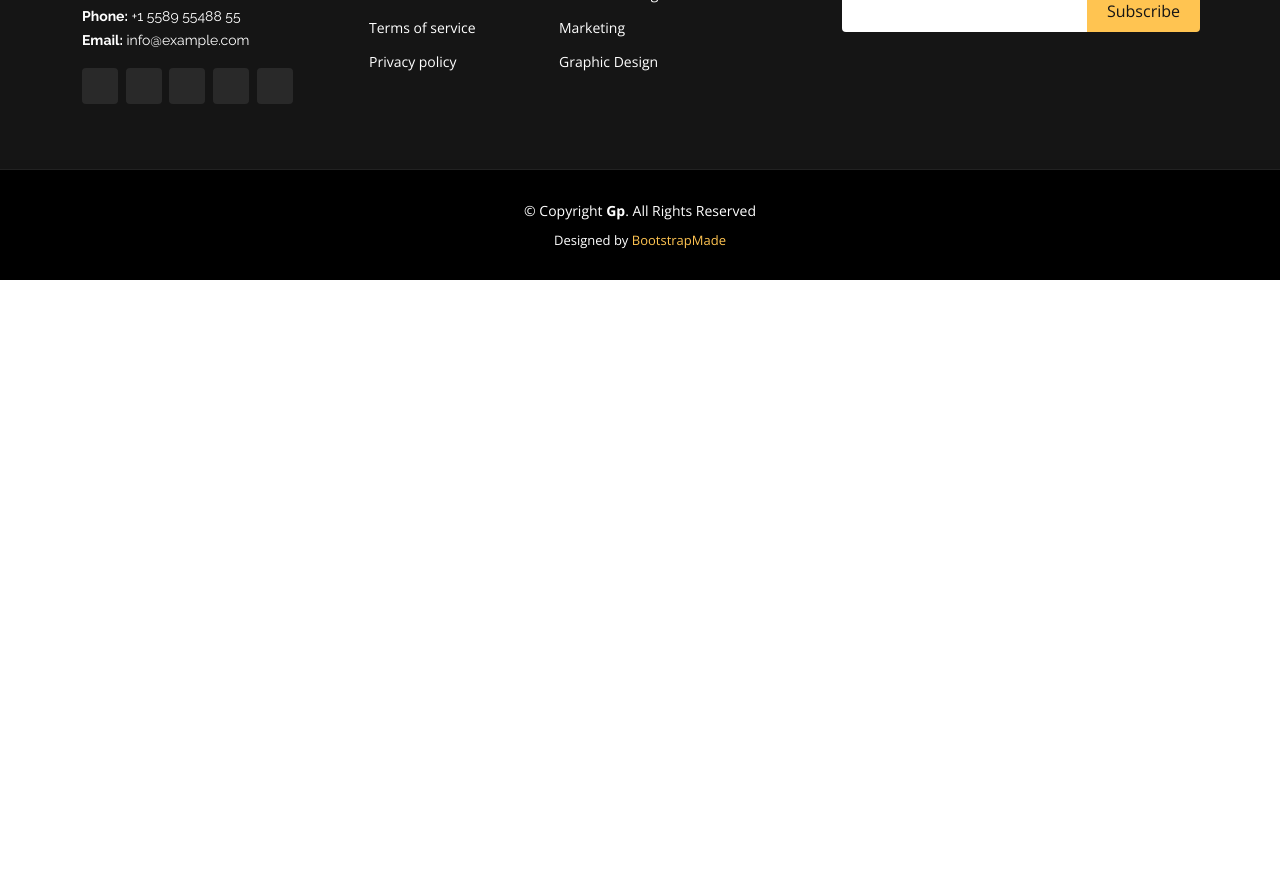
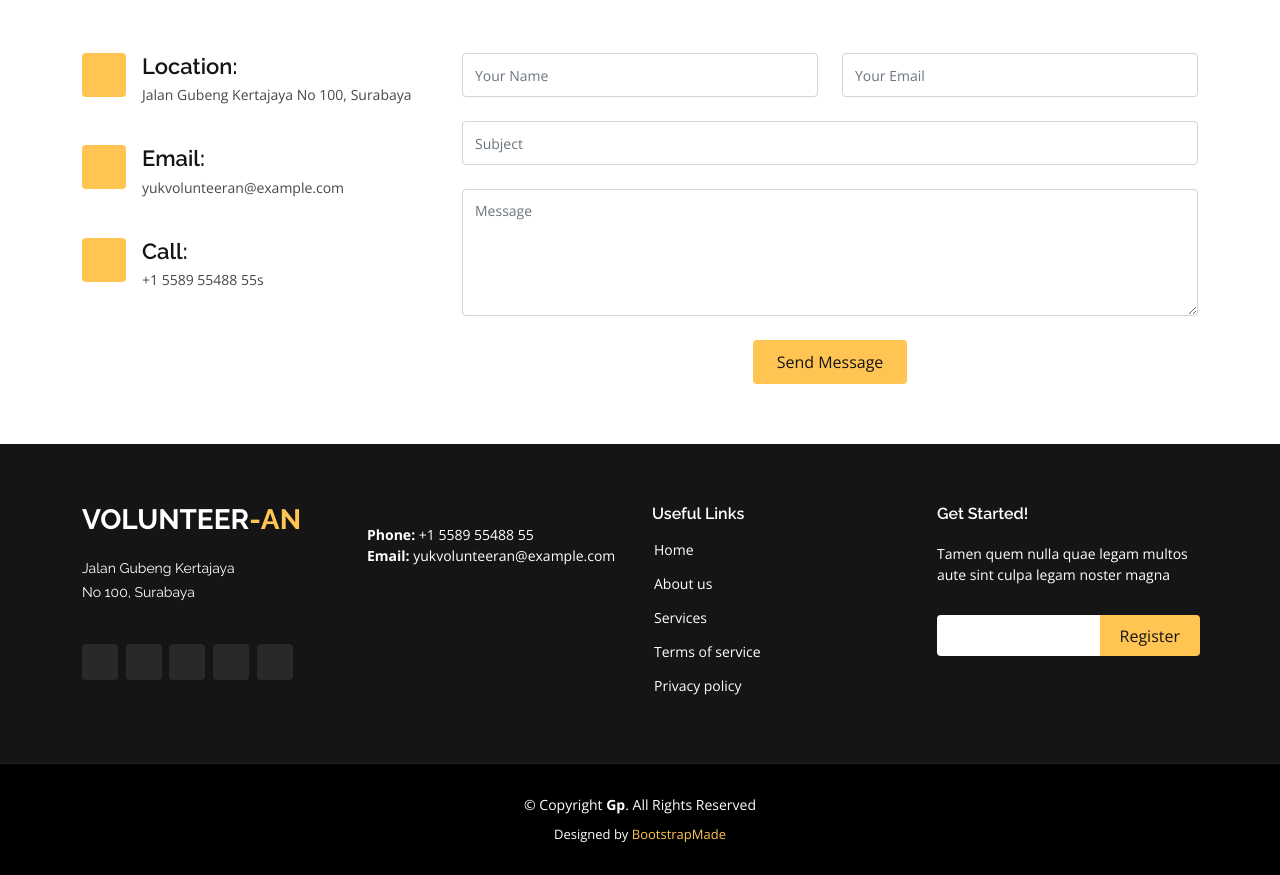
Before and after one commit to meirzaputri/PWBF, a Laravel app: page / in a window 1280 px wide. Shown: the part 2717-3592 px from the top of the page. Before the commit the page ends 2997 px from the top, so only its background shows below. Run offline with Laravel 8, Linux system fonts and the light colour scheme.

Commit message:
progress home
membuat contact us

```diff
--- /dev/null
+++ b/public/css/event.css
@@ -0,0 +1,3 @@
+.bg-cust{
+    background : url('img/events1.png');
+}
--- a/resources/views/partials/about.blade.php
+++ b/resources/views/partials/about.blade.php
@@ -7,20 +7,15 @@
           <img src="img/about.jpg" class="img-fluid" alt="">
         </div>
         <div class="col-lg-6 pt-4 pt-lg-0 order-2 order-lg-1 content" data-aos="fade-right" data-aos-delay="100">
-          <h3>Voluptatem dignissimos provident quasi corporis voluptates sit assumenda.</h3>
+          <h3>About</h3>
           <p class="fst-italic">
-            Lorem ipsum dolor sit amet, consectetur adipiscing elit, sed do eiusmod tempor incididunt ut labore et dolore
-            magna aliqua.
+            <b>Volunteer-an</b> merupakan web yang berfungsi sebagai sarana untuk menyebarkan kegiatan sosial dan beraksi sebagai relawan.
           </p>
           <ul>
             <li><i class="ri-check-double-line"></i> Ullamco laboris nisi ut aliquip ex ea commodo consequat.</li>
             <li><i class="ri-check-double-line"></i> Duis aute irure dolor in reprehenderit in voluptate velit.</li>
             <li><i class="ri-check-double-line"></i> Ullamco laboris nisi ut aliquip ex ea commodo consequat. Duis aute irure dolor in reprehenderit in voluptate trideta storacalaperda mastiro dolore eu fugiat nulla pariatur.</li>
           </ul>
-          <p>
-            Ullamco laboris nisi ut aliquip ex ea commodo consequat. Duis aute irure dolor in reprehenderit in voluptate
-            velit esse cillum dolore eu fugiat nulla pariatur. Excepteur sint occaecat cupidatat non proident
-          </p>
         </div>
       </div>
 
--- a/resources/views/partials/callactions.blade.php
+++ b/resources/views/partials/callactions.blade.php
@@ -5,7 +5,7 @@
       <div class="text-center">
         <h3>Call To Action</h3>
         <p> Duis aute irure dolor in reprehenderit in voluptate velit esse cillum dolore eu fugiat nulla pariatur. Excepteur sint occaecat cupidatat non proident, sunt in culpa qui officia deserunt mollit anim id est laborum.</p>
-        <a class="cta-btn" href="#">Call To Action</a>
+        <a class="cta-btn" href="#">Register Here!</a>
       </div>
 
     </div>
--- /dev/null
+++ b/resources/views/partials/contactus.blade.php
@@ -0,0 +1,70 @@
+<!-- ======= Contact Section ======= -->
+<section id="contact" class="contact">
+    <div class="container" data-aos="fade-up">
+
+      <div class="section-title">
+        <h2>Contact</h2>
+        <p>Contact Us</p>
+      </div>
+
+      <div>
+        <iframe style="border:0; width: 100%; height: 270px;" src="https://www.google.com/maps/embed?pb=!1m18!1m12!1m3!1d15831.028671921358!2d112.76292261475255!3d-7.268451330678553!2m3!1f0!2f0!3f0!3m2!1i1024!2i768!4f13.1!3m3!1m2!1s0x2dd7fa21a3515291%3A0x3edf1522ff735924!2sUniversitas%20Airlangga%20-%20Kampus%20C!5e0!3m2!1sid!2sid!4v1663004219862!5m2!1sid!2sid" frameborder="0" allowfullscreen></iframe>
+      </div>
+
+      <div class="row mt-5">
+
+        <div class="col-lg-4">
+          <div class="info">
+            <div class="address">
+              <i class="bi bi-geo-alt"></i>
+              <h4>Location:</h4>
+              <p>Jalan Gubeng Kertajaya No 100, Surabaya</p>
+            </div>
+
+            <div class="email">
+              <i class="bi bi-envelope"></i>
+              <h4>Email:</h4>
+              <p>yukvolunteeran@example.com</p>
+            </div>
+
+            <div class="phone">
+              <i class="bi bi-phone"></i>
+              <h4>Call:</h4>
+              <p>+1 5589 55488 55s</p>
+            </div>
+
+          </div>
+
+        </div>
+
+        <div class="col-lg-8 mt-5 mt-lg-0">
+
+          <form action="forms/contact.php" method="post" role="form" class="php-email-form">
+            <div class="row">
+              <div class="col-md-6 form-group">
+                <input type="text" name="name" class="form-control" id="name" placeholder="Your Name" required>
+              </div>
+              <div class="col-md-6 form-group mt-3 mt-md-0">
+                <input type="email" class="form-control" name="email" id="email" placeholder="Your Email" required>
+              </div>
+            </div>
+            <div class="form-group mt-3">
+              <input type="text" class="form-control" name="subject" id="subject" placeholder="Subject" required>
+            </div>
+            <div class="form-group mt-3">
+              <textarea class="form-control" name="message" rows="5" placeholder="Message" required></textarea>
+            </div>
+            <div class="my-3">
+              <div class="loading">Loading</div>
+              <div class="error-message"></div>
+              <div class="sent-message">Your message has been sent. Thank you!</div>
+            </div>
+            <div class="text-center"><button type="submit">Send Message</button></div>
+          </form>
+
+        </div>
+
+      </div>
+
+    </div>
+  </section><!-- End Contact Section -->
--- a/resources/views/partials/events.blade.php
+++ b/resources/views/partials/events.blade.php
@@ -8,50 +8,50 @@
       </div>
 
       <div class="row">
-        <div class="col-lg-4 col-md-6 d-flex align-items-stretch" data-aos="zoom-in" data-aos-delay="100">
+        <div class="col-lg-4 col-md-6 d-flex align-items-stretch bg-cust" data-aos="zoom-in" data-aos-delay="100">
           <div class="icon-box">
-            <div class="icon"><i class="bx bxl-dribbble"></i></div>
-            <h4><a href="">Lorem Ipsum</a></h4>
+            {{-- <div class="icon"><i class="bx bxl-dribbble"></i></div> --}}
+            <h4><a href="">Peduli Pendidikan Anak Indonesia</a></h4>
             <p>Voluptatum deleniti atque corrupti quos dolores et quas molestias excepturi</p>
           </div>
         </div>
 
         <div class="col-lg-4 col-md-6 d-flex align-items-stretch mt-4 mt-md-0" data-aos="zoom-in" data-aos-delay="200">
           <div class="icon-box">
-            <div class="icon"><i class="bx bx-file"></i></div>
-            <h4><a href="">Sed ut perspiciatis</a></h4>
+            {{-- <div class="icon"><i class="bx bx-file"></i></div> --}}
+            <h4><a href="">Kindergarten Volunteering</a></h4>
             <p>Duis aute irure dolor in reprehenderit in voluptate velit esse cillum dolore</p>
           </div>
         </div>
 
         <div class="col-lg-4 col-md-6 d-flex align-items-stretch mt-4 mt-lg-0" data-aos="zoom-in" data-aos-delay="300">
           <div class="icon-box">
-            <div class="icon"><i class="bx bx-tachometer"></i></div>
-            <h4><a href="">Magni Dolores</a></h4>
+            {{-- <div class="icon"><i class="bx bx-tachometer"></i></div> --}}
+            <h4><a href="">Tim Trauma Healing</a></h4>
             <p>Excepteur sint occaecat cupidatat non proident, sunt in culpa qui officia</p>
           </div>
         </div>
 
         <div class="col-lg-4 col-md-6 d-flex align-items-stretch mt-4" data-aos="zoom-in" data-aos-delay="100">
           <div class="icon-box">
-            <div class="icon"><i class="bx bx-world"></i></div>
-            <h4><a href="">Nemo Enim</a></h4>
+            {{-- <div class="icon"><i class="bx bx-world"></i></div> --}}
+            <h4><a href="">Tanam Pohon</a></h4>
             <p>At vero eos et accusamus et iusto odio dignissimos ducimus qui blanditiis</p>
           </div>
         </div>
 
         <div class="col-lg-4 col-md-6 d-flex align-items-stretch mt-4" data-aos="zoom-in" data-aos-delay="200">
           <div class="icon-box">
-            <div class="icon"><i class="bx bx-slideshow"></i></div>
-            <h4><a href="">Dele cardo</a></h4>
+            {{-- <div class="icon"><i class="bx bx-slideshow"></i></div> --}}
+            <h4><a href="">Clean Up Day!</a></h4>
             <p>Quis consequatur saepe eligendi voluptatem consequatur dolor consequuntur</p>
           </div>
         </div>
 
         <div class="col-lg-4 col-md-6 d-flex align-items-stretch mt-4" data-aos="zoom-in" data-aos-delay="300">
           <div class="icon-box">
-            <div class="icon"><i class="bx bx-arch"></i></div>
-            <h4><a href="">Divera don</a></h4>
+            {{-- <div class="icon"><i class="bx bx-arch"></i></div> --}}
+            <h4><a href="">Climate Camp </a></h4>
             <p>Modi nostrum vel laborum. Porro fugit error sit minus sapiente sit aspernatur</p>
           </div>
         </div>
--- a/resources/views/partials/footer.blade.php
+++ b/resources/views/partials/footer.blade.php
@@ -6,12 +6,10 @@
 
           <div class="col-lg-3 col-md-6">
             <div class="footer-info">
-              <h3>Gp<span>.</span></h3>
+              <h3>Volunteer<span>-an</span></h3>
               <p>
-                A108 Adam Street <br>
-                NY 535022, USA<br><br>
-                <strong>Phone:</strong> +1 5589 55488 55<br>
-                <strong>Email:</strong> info@example.com<br>
+                Jalan Gubeng Kertajaya<br>
+                No 100, Surabaya<br><br>
               </p>
               <div class="social-links mt-3">
                 <a href="#" class="twitter"><i class="bx bxl-twitter"></i></a>
@@ -23,7 +21,15 @@
             </div>
           </div>
 
-          <div class="col-lg-2 col-md-6 footer-links">
+          <div class="col-lg-3 col-md-6 footer-links">
+            <h4></h4>
+            <ul>
+              <strong>Phone:</strong> +1 5589 55488 55<br>
+              <strong>Email:</strong> yukvolunteeran@example.com<br>
+            </ul>
+          </div>
+
+          <div class="col-lg-3 col-md-6 footer-links">
             <h4>Useful Links</h4>
             <ul>
               <li><i class="bx bx-chevron-right"></i> <a href="#">Home</a></li>
@@ -34,22 +40,11 @@
             </ul>
           </div>
 
-          <div class="col-lg-3 col-md-6 footer-links">
-            <h4>Our Services</h4>
-            <ul>
-              <li><i class="bx bx-chevron-right"></i> <a href="#">Web Design</a></li>
-              <li><i class="bx bx-chevron-right"></i> <a href="#">Web Development</a></li>
-              <li><i class="bx bx-chevron-right"></i> <a href="#">Product Management</a></li>
-              <li><i class="bx bx-chevron-right"></i> <a href="#">Marketing</a></li>
-              <li><i class="bx bx-chevron-right"></i> <a href="#">Graphic Design</a></li>
-            </ul>
-          </div>
-
-          <div class="col-lg-4 col-md-6 footer-newsletter">
-            <h4>Our Newsletter</h4>
+          <div class="col-lg-3 col-md-6 footer-newsletter">
+            <h4>Get Started!</h4>
             <p>Tamen quem nulla quae legam multos aute sint culpa legam noster magna</p>
             <form action="" method="post">
-              <input type="email" name="email"><input type="submit" value="Subscribe">
+              <input type="email" name="email"><input type="submit" value="Register">
             </form>
 
           </div>
--- a/resources/views/partials/navbar.blade.php
+++ b/resources/views/partials/navbar.blade.php
@@ -3,7 +3,7 @@
   <header id="header" class="fixed-top bg-dark">
     <div class="container d-flex align-items-center justify-content-lg-between">
 
-      <h1 class="logo me-auto me-lg-0"><a href="index.html">Volunteeran<span></span></a></h1>
+      <h1 class="logo me-auto me-lg-0"><a href="index.html">Volunteer-an<span></span></a></h1>
       <!-- Uncomment below if you prefer to use an image logo -->
       <!-- <a href="index.html" class="logo me-auto me-lg-0"><img src="assets/img/logo.png" alt="" class="img-fluid"></a>-->
 
@@ -14,6 +14,7 @@
           <li><a class="nav-link scrollto" href="#events">Events</a></li>
           <li><a class="nav-link scrollto " href="#Organization">Organization</a></li>
           <li><a class="nav-link scrollto" href="#documentation">Documentation</a></li>
+          <li><a class="nav-link scrollto" href="#contact">Contact</a></li>
           {{-- <li class="dropdown"><a href="#"><span>Drop Down</span> <i class="bi bi-chevron-down"></i></a>
             <ul>
               <li><a href="#">Drop Down 1</a></li>
@@ -30,8 +31,6 @@
               <li><a href="#">Drop Down 3</a></li>
               <li><a href="#">Drop Down 4</a></li> --}}
             {{-- </ul> --}}
-          </li>
-          <li><a class="nav-link scrollto" href="#contact">Contact</a></li>
         </ul>
         <i class="bi bi-list mobile-nav-toggle"></i>
       </nav><!-- .navbar -->
--- a/resources/views/welcome.blade.php
+++ b/resources/views/welcome.blade.php
@@ -13,7 +13,8 @@
     <!-- Bootstrap CSS -->
     <link href="https://cdn.jsdelivr.net/npm/bootstrap@5.0.2/dist/css/bootstrap.min.css" rel="stylesheet" integrity="sha384-EVSTQN3/azprG1Anm3QDgpJLIm9Nao0Yz1ztcQTwFspd3yD65VohhpuuCOmLASjC" crossorigin="anonymous">
 <link rel="stylesheet" href="css/style.css">
-    <title>Hello, world!</title>
+<link rel="stylesheet" href="css/event.css">
+    <title>Volunteer-an</title>
   </head>
   <body>
    @include('partials.navbar')
@@ -23,6 +24,9 @@
        {{-- @include('partials.features') --}}
        @include('partials.events')
        @include('partials.callactions')
+       @include('partials.contactus')
+
+
 
 
 
--- a/routes/web.php
+++ b/routes/web.php
@@ -1,5 +1,6 @@
 <?php
 
+use App\Http\Controllers\controllerhome;
 use Illuminate\Support\Facades\Route;
 
 /*
```
Also changed, not shown: public/img/about.jpg, public/img/events1.png (added).
